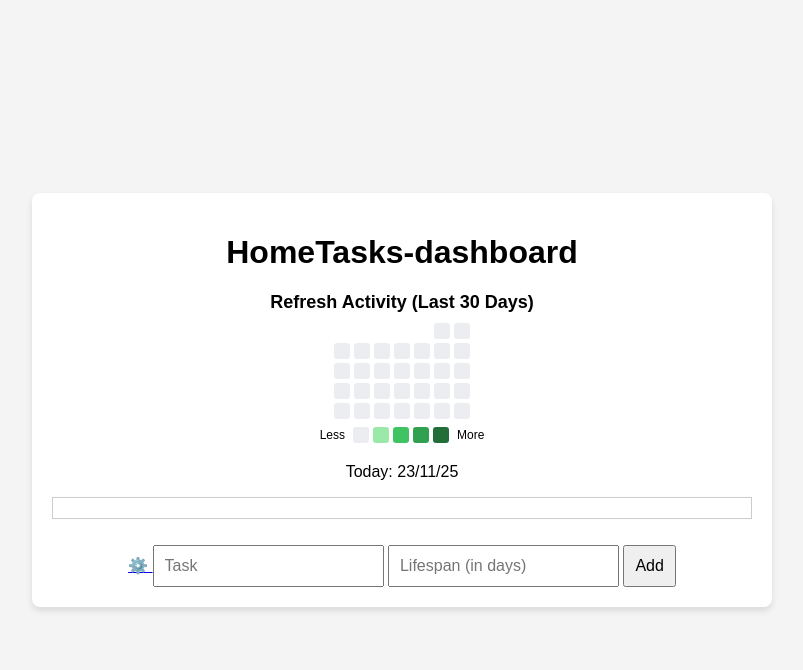
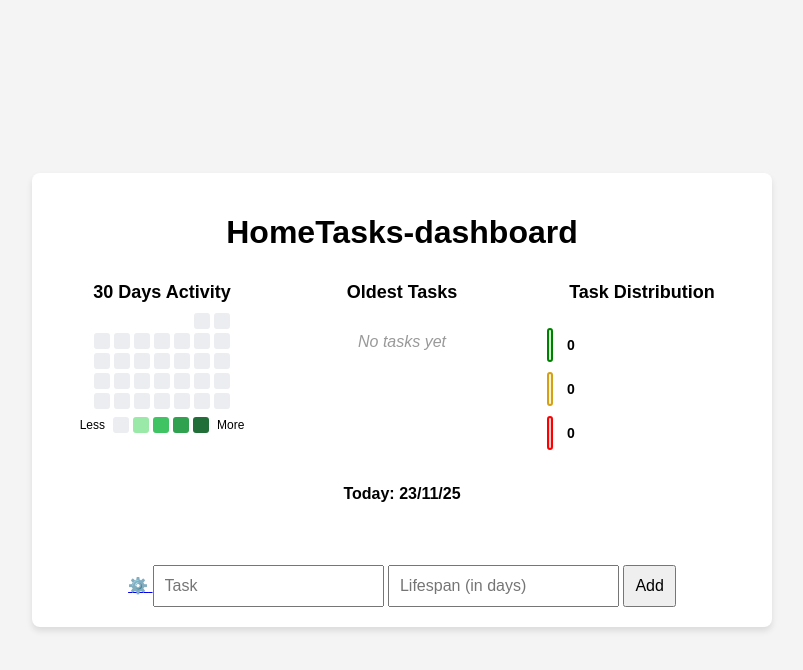
Before and after one commit to ArsenZv/hometasks-dashboard, a Flask app: page / in a window 1280 px wide. Shown: the top 670 px of the page, without its empty margins (238-1041 px from the left). Run offline with Flask 3, Linux system fonts and the light colour scheme.

Commit message:
added additional statistics and style them

```diff
--- a/static/app.js
+++ b/static/app.js
@@ -48,6 +48,125 @@ function renderCalendar(data, totalTasks) {
     });
 }
 
+function calculateTaskStatistics() {
+    const todoList = document.getElementById('todo-list');
+    const items = todoList.querySelectorAll('li');
+
+    let greenCount = 0;
+    let yellowCount = 0;
+    let redCount = 0;
+
+    items.forEach(item => {
+        if (item.classList.contains('green')) {
+            greenCount++;
+        } else if (item.classList.contains('yellow')) {
+            yellowCount++;
+        } else if (item.classList.contains('red')) {
+            redCount++;
+        }
+    });
+
+    return { green: greenCount, yellow: yellowCount, red: redCount };
+}
+
+function renderStatistics() {
+    const stats = calculateTaskStatistics();
+    const total = stats.green + stats.yellow + stats.red;
+
+    if (total === 0) {
+        document.getElementById('green-bar').style.width = '0%';
+        document.getElementById('yellow-bar').style.width = '0%';
+        document.getElementById('red-bar').style.width = '0%';
+        document.getElementById('green-count').textContent = '0';
+        document.getElementById('yellow-count').textContent = '0';
+        document.getElementById('red-count').textContent = '0';
+        return;
+    }
+
+    const maxWidth = 150; // Maximum width in pixels for the bars
+    const greenWidth = (stats.green / total) * maxWidth;
+    const yellowWidth = (stats.yellow / total) * maxWidth;
+    const redWidth = (stats.red / total) * maxWidth;
+
+    document.getElementById('green-bar').style.width = `${greenWidth}px`;
+    document.getElementById('yellow-bar').style.width = `${yellowWidth}px`;
+    document.getElementById('red-bar').style.width = `${redWidth}px`;
+
+    document.getElementById('green-count').textContent = stats.green;
+    document.getElementById('yellow-count').textContent = stats.yellow;
+    document.getElementById('red-count').textContent = stats.red;
+}
+
+function findOldestTasks() {
+    const todoList = document.getElementById('todo-list');
+    const items = Array.from(todoList.querySelectorAll('li'));
+
+    // Extract task data with refresh dates
+    const tasksWithDates = items.map(item => {
+        const titleAttr = item.getAttribute('title');
+        const itemText = item.querySelector('.item-text')?.textContent || '';
+
+        // Parse the title to get last_refreshed date
+        const refreshMatch = titleAttr?.match(/Last refreshed: ([^\|]+)/);
+        const lifespanMatch = titleAttr?.match(/Lifespan: ([^\s]+)/);
+
+        let colorClass = 'red';
+        if (item.classList.contains('green')) {
+            colorClass = 'green';
+        } else if (item.classList.contains('yellow')) {
+            colorClass = 'yellow';
+        }
+
+        return {
+            text: itemText,
+            lastRefreshed: refreshMatch ? refreshMatch[1].trim() : '',
+            lifespan: lifespanMatch ? lifespanMatch[1].trim() : '',
+            colorClass: colorClass,
+            date: refreshMatch ? new Date(refreshMatch[1].trim()) : null
+        };
+    });
+
+    // Filter out invalid dates and sort by oldest first
+    const validTasks = tasksWithDates.filter(task => task.date !== null && !isNaN(task.date.getTime()));
+    validTasks.sort((a, b) => a.date - b.date);
+
+    return validTasks.slice(0, 2); // Get the 2 oldest
+}
+
+function renderOldestTasks() {
+    const oldestTasks = findOldestTasks();
+    const container = document.getElementById('oldest-tasks-list');
+
+    if (oldestTasks.length === 0) {
+        container.innerHTML = '<div class="oldest-task-placeholder">No tasks yet</div>';
+        return;
+    }
+
+    container.innerHTML = '';
+    const now = new Date();
+
+    oldestTasks.forEach(task => {
+        const taskDiv = document.createElement('div');
+        taskDiv.className = `oldest-task ${task.colorClass}`;
+
+        const titleDiv = document.createElement('div');
+        titleDiv.className = 'oldest-task-title';
+        titleDiv.textContent = task.text;
+
+        // Calculate days ago
+        const daysDiff = (now - task.date) / (1000 * 60 * 60 * 24);
+        const daysAgo = daysDiff.toFixed(1);
+
+        const infoDiv = document.createElement('div');
+        infoDiv.className = 'oldest-task-info';
+        infoDiv.textContent = `Last refreshed: ${daysAgo} days ago`;
+
+        taskDiv.appendChild(titleDiv);
+        taskDiv.appendChild(infoDiv);
+        container.appendChild(taskDiv);
+    });
+}
+
 document.addEventListener('DOMContentLoaded', () => {
     const todayDateElement = document.getElementById('today-date');
     const today = new Date();
@@ -57,6 +176,10 @@ document.addEventListener('DOMContentLoaded', () => {
     if (typeof CALENDAR_DATA !== 'undefined' && typeof TOTAL_TASKS !== 'undefined') {
         renderCalendar(CALENDAR_DATA, TOTAL_TASKS);
     }
+
+    // Render statistics and oldest tasks
+    renderStatistics();
+    renderOldestTasks();
 });
 
 document.getElementById('add-button').addEventListener('click', () => {
--- a/static/styles.css
+++ b/static/styles.css
@@ -18,12 +18,16 @@ body {
     width: min(90vw, 700px);
 }
 
+#today-date {
+    font-weight: bold;
+}
+
 #todo-list {
     list-style: none;
     padding: 0;
     max-height: 300px; /* Set a static height */
     overflow-y: auto; /* Enable vertical scrolling */
-    border: 1px solid #ccc; /* Optional: Add a border for better visibility */
+    /* border: 1px solid #ccc;  */
     padding: 10px; /* Optional: Add padding for better spacing */
 }
 
@@ -117,13 +121,30 @@ input, button {
     padding: 10px; /* Optional: Add padding for better spacing */
 }
 
-#calendar-wrapper {
+#dashboard-row {
+    display: flex;
+    justify-content: space-between;
+    gap: 20px;
     margin-bottom: 20px;
+    align-items: flex-start;
 }
 
-#calendar-wrapper h2 {
+.dashboard-item {
+    flex: 1;
+    min-width: 0;
+}
+
+#calendar-wrapper {
+    display: flex;
+    flex-direction: column;
+}
+
+#calendar-wrapper h2,
+#statistics-wrapper h2,
+#oldest-tasks-wrapper h2 {
     margin: 10px 0;
     font-size: 18px;
+    text-align: center;
 }
 
 .calendar-grid {
@@ -187,3 +208,107 @@ input, button {
     display: flex;
     gap: 4px;
 }
+
+/* Statistics bar plot styles */
+#stats-bars {
+    display: flex;
+    flex-direction: column;
+    gap: 10px;
+    padding: 15px;
+}
+
+.stat-bar-container {
+    display: flex;
+    flex-direction: column;
+    gap: 5px;
+}
+
+.stat-bar-wrapper {
+    display: flex;
+    align-items: center;
+    gap: 8px;
+}
+
+.stat-bar {
+    height: 30px;
+    border-radius: 4px;
+    transition: width 0.3s ease;
+    min-width: 2px;
+}
+
+.green-bar {
+    border: 2px solid green;
+    border-radius: 8px;
+    background-color: #ccffcc;
+}
+
+.yellow-bar {
+    border: 2px solid #d4a017;
+    border-radius: 8px;
+    background-color: #fff4cc;
+}
+
+.red-bar {
+    border: 2px solid red;
+    border-radius: 8px;
+    background-color: #ffcccc;
+}
+
+.stat-count {
+    font-size: 14px;
+    font-weight: bold;
+    min-width: 20px;
+}
+
+/* Oldest tasks styles */
+#oldest-tasks-list {
+    display: flex;
+    flex-direction: column;
+    gap: 10px;
+    padding: 10px;
+}
+
+.oldest-task {
+    padding: 10px;
+    border-radius: 8px;
+    font-size: 14px;
+    text-align: left;
+    background-color: #f9f9f9;
+    border: 2px solid #ddd;
+}
+
+.oldest-task.green {
+    background-color: #ccffcc;
+    border-color: green;
+}
+
+.oldest-task.yellow {
+    background-color: #fff4cc;
+    border-color: #d4a017;
+}
+
+.oldest-task.red {
+    background-color: #ffcccc;
+    border-color: red;
+}
+
+.oldest-task-placeholder {
+    padding: 10px;
+    color: #999;
+    font-style: italic;
+    text-align: center;
+}
+
+.oldest-task-title {
+    font-weight: bold;
+    margin-bottom: 5px;
+    text-align: center;
+    width: 100%;
+}
+
+.oldest-task-info {
+    font-size: 12px;
+    color: #666;
+    text-align: center;
+    width: 100%;
+}
--- a/templates/index.html
+++ b/templates/index.html
@@ -9,8 +9,9 @@
 <body>
     <div id="app">
         <h1>HomeTasks-dashboard</h1>
-        <div id="calendar-wrapper">
-            <h2>Refresh Activity (Last 30 Days)</h2>
+        <div id="dashboard-row">
+            <div id="calendar-wrapper" class="dashboard-item">
+                <h2>30 Days Activity</h2>
                 <div id="refresh-calendar" class="calendar-grid"></div>
                 <div id="calendar-legend">
                     <span>Less</span>
@@ -22,6 +23,36 @@
                         <span class="legend-square level-4"></span>
                     </div>
                     <span>More</span>
+                </div>
+            </div>
+            <div id="oldest-tasks-wrapper" class="dashboard-item">
+                <h2>Oldest Tasks</h2>
+                <div id="oldest-tasks-list">
+                    <div class="oldest-task-placeholder">No tasks yet</div>
+                </div>
+            </div>
+            <div id="statistics-wrapper" class="dashboard-item">
+                <h2>Task Distribution</h2>
+                <div id="stats-bars">
+                    <div class="stat-bar-container">
+                        <div class="stat-bar-wrapper">
+                            <div class="stat-bar green-bar" id="green-bar"></div>
+                            <span class="stat-count" id="green-count">0</span>
+                        </div>
+                    </div>
+                    <div class="stat-bar-container">
+                        <div class="stat-bar-wrapper">
+                            <div class="stat-bar yellow-bar" id="yellow-bar"></div>
+                            <span class="stat-count" id="yellow-count">0</span>
+                        </div>
+                    </div>
+                    <div class="stat-bar-container">
+                        <div class="stat-bar-wrapper">
+                            <div class="stat-bar red-bar" id="red-bar"></div>
+                            <span class="stat-count" id="red-count">0</span>
+                        </div>
+                    </div>
+                </div>
             </div>
         </div>
         <p id="today-date"></p>
```
Lines whose indentation alone changed are shown as unchanged.
